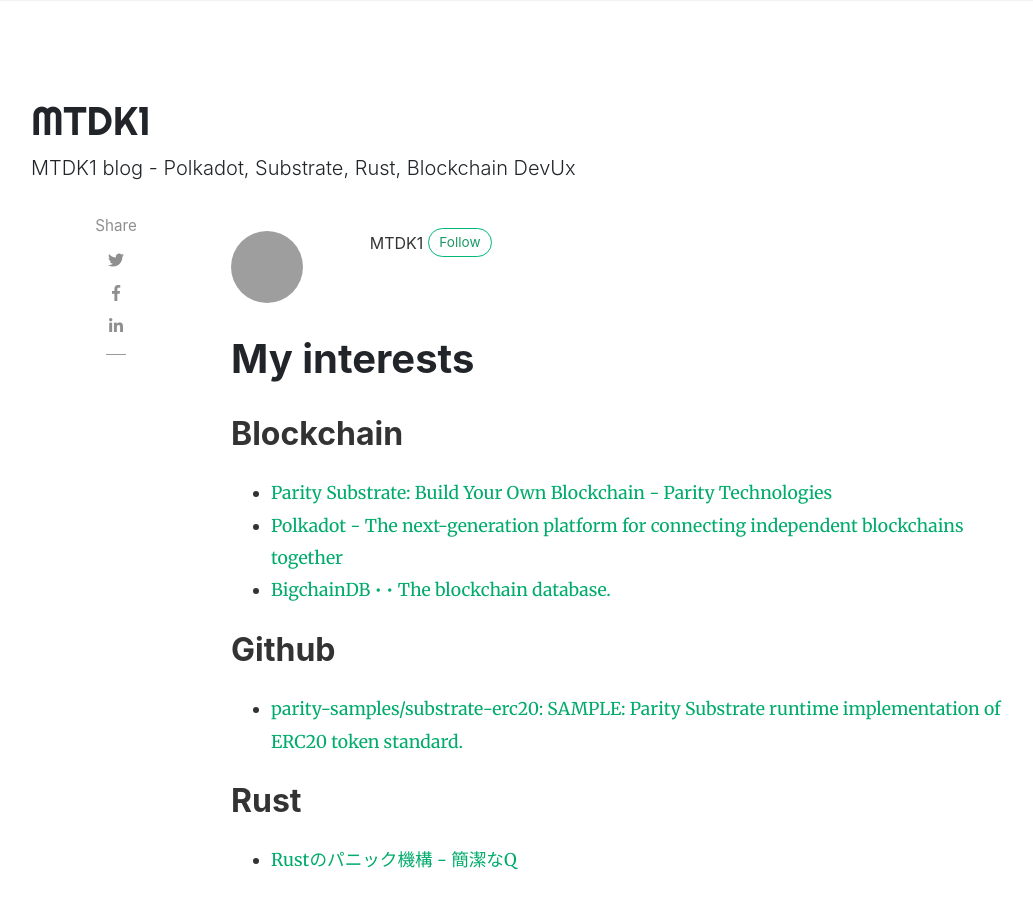
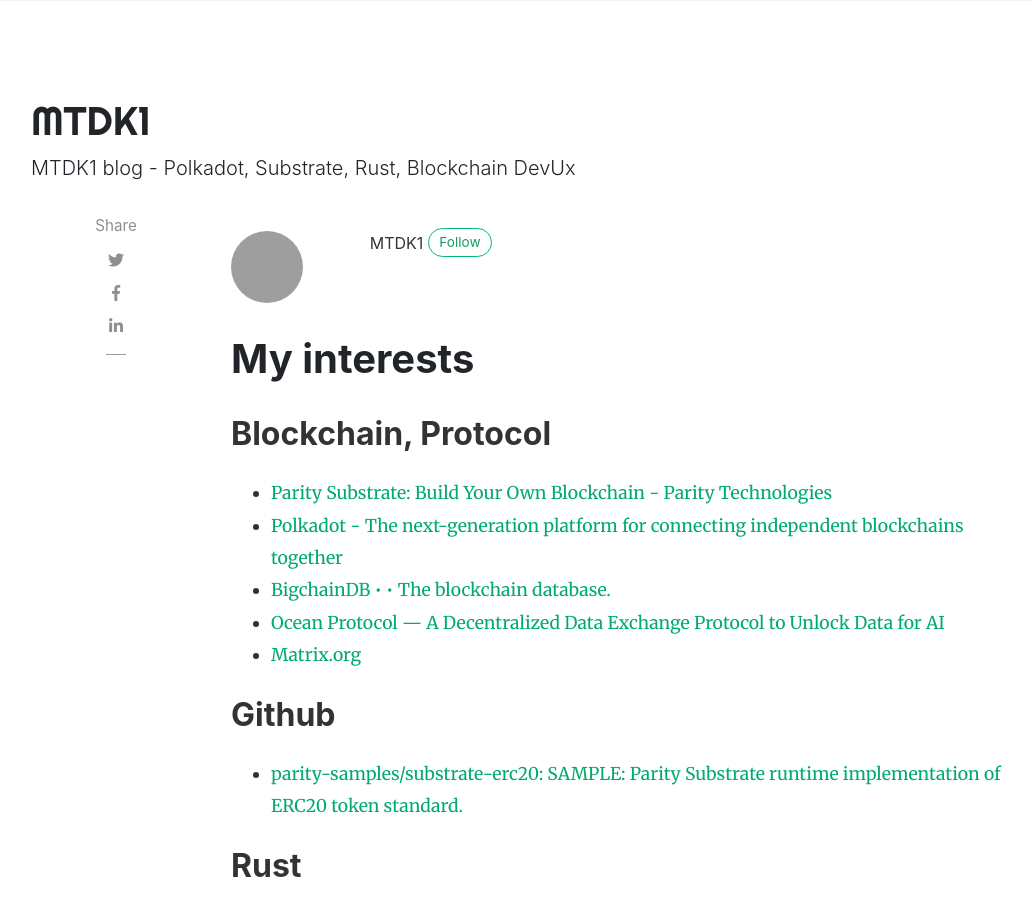
Before and after one commit to MTDK1/study_group, a Jekyll site: the page built from _posts/2019-04-27-my-interests.md, in a window 1280 px wide and 900 px high. Shown: the whole window, without its empty margins (54-1087 px from the left). Built offline with Jekyll 4.4.1, drawn with Linux system fonts in a browser that asks for light colours; nearby versions of some CDN libraries; comment, search, counter and statistics services are not loaded; grey boxes are pictures that could not be loaded.

Commit message:
add link

```diff
--- a/_posts/2019-04-27-my-interests.md
+++ b/_posts/2019-04-27-my-interests.md
@@ -9,11 +9,13 @@ featured: false
 hidden: true
 ---
 
-## Blockchain
+## Blockchain, Protocol
 
 - [Parity Substrate: Build Your Own Blockchain - Parity Technologies](https://www.parity.io/substrate/)
 - [Polkadot - The next-generation platform for connecting independent blockchains together](https://polkadot.network/)
 - [BigchainDB • • The blockchain database.](https://www.bigchaindb.com/)
+- [Ocean Protocol — A Decentralized Data Exchange Protocol to Unlock Data for AI](https://oceanprotocol.com/)
+- [Matrix.org](https://matrix.org/blog/home.html)
 
 ## Github
 
```
